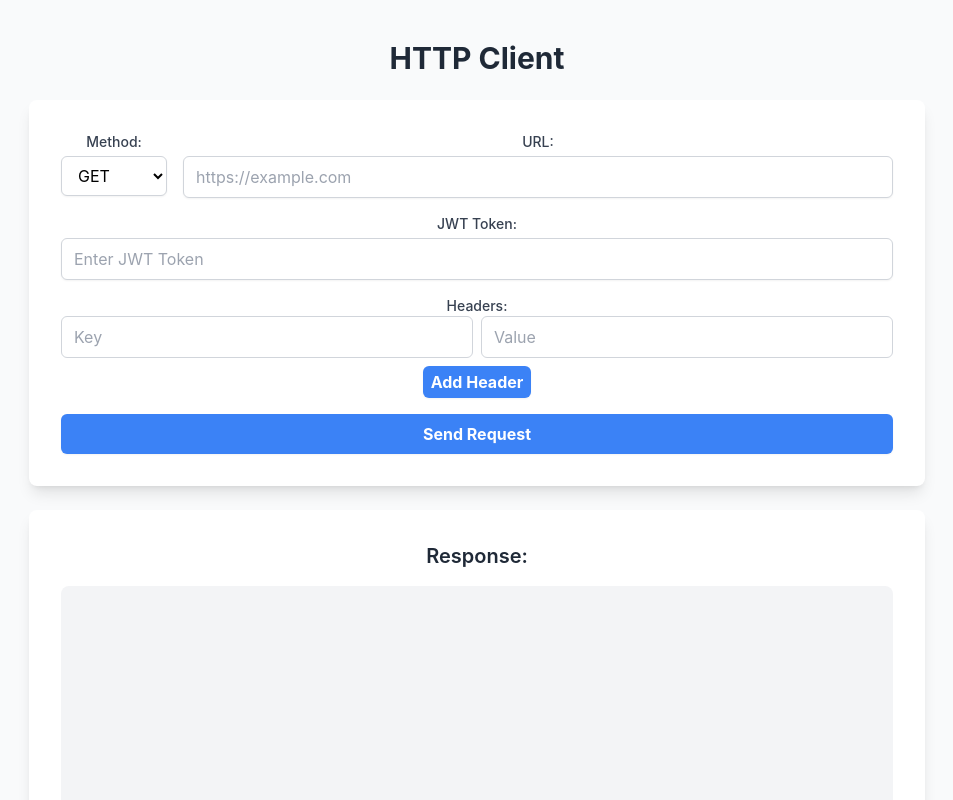
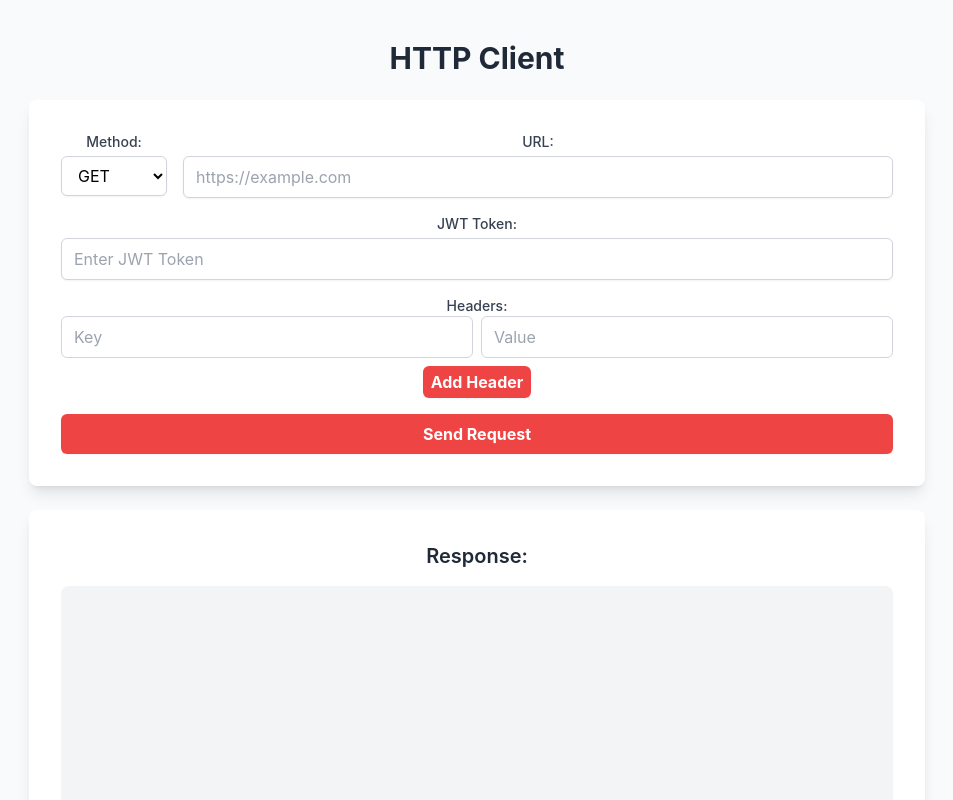
Before and after one commit to malhumaidan/http-requests-tool, a React (Create React App) app: page / in a window 1280 px wide. Shown: the top 800 px of the page, without its empty margins (163-1116 px from the left). Built offline with nearby package versions, Linux system fonts and the light colour scheme.

Commit message:
changed buttons color to red

```diff
--- a/src/pages/HttpClient.jsx
+++ b/src/pages/HttpClient.jsx
@@ -147,7 +147,7 @@ const HttpClient = () => {
           ))}
           <button
             onClick={() => handleAddField("header")}
-            className="bg-blue-500 hover:bg-blue-600 text-white font-bold py-1 px-2 rounded-md shadow-sm"
+            className="bg-red-500 hover:bg-red-600 text-white font-bold py-1 px-2 rounded-md shadow-sm"
           >
             Add Header
           </button>
@@ -193,7 +193,7 @@ const HttpClient = () => {
         {/* Submit Button */}
         <button
           onClick={handleRequest}
-          className="bg-blue-500 hover:bg-blue-600 text-white font-bold py-2 px-4 rounded-md shadow-sm w-full"
+          className="bg-red-500 hover:bg-red-600 text-white font-bold py-2 px-4 rounded-md shadow-sm w-full"
           disabled={loading}
         >
           {loading ? (
```
